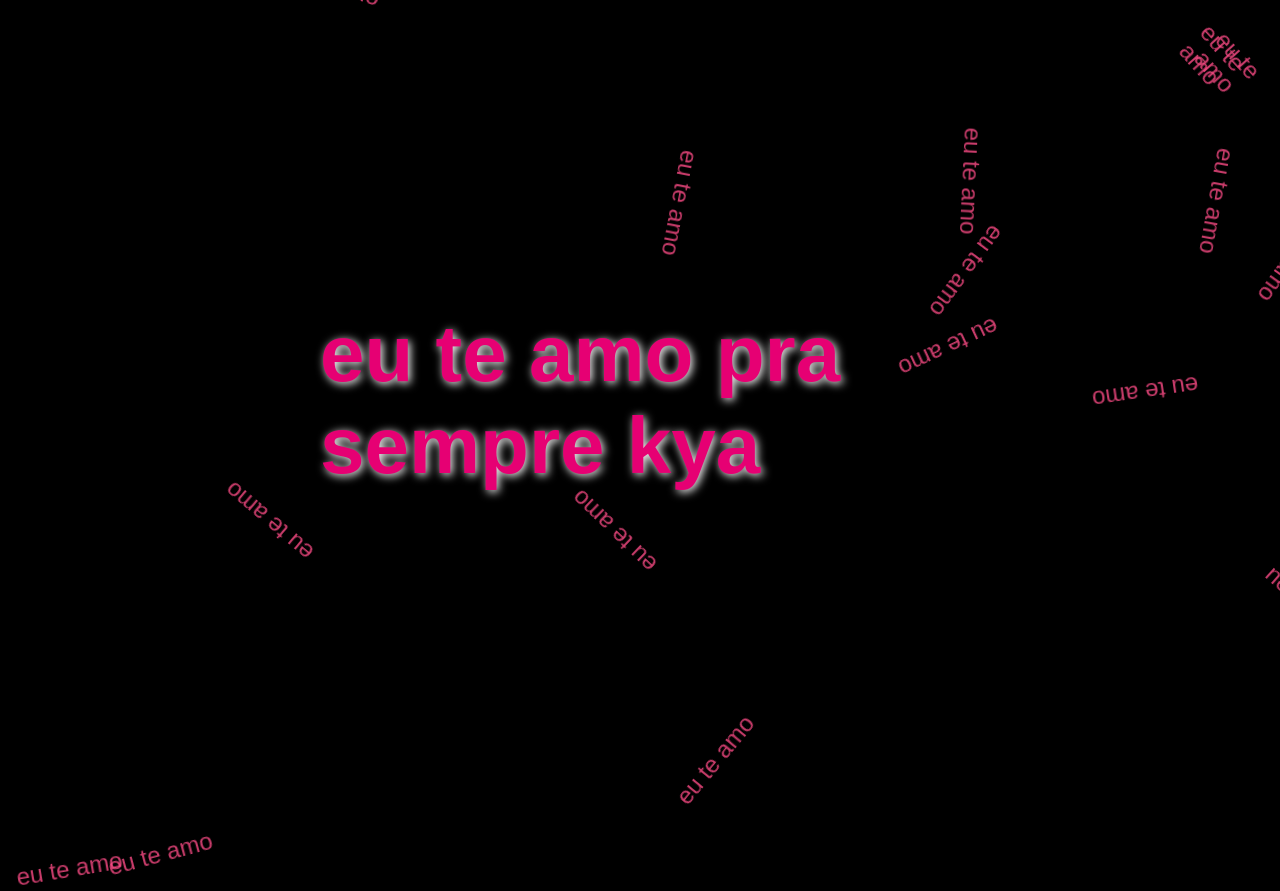
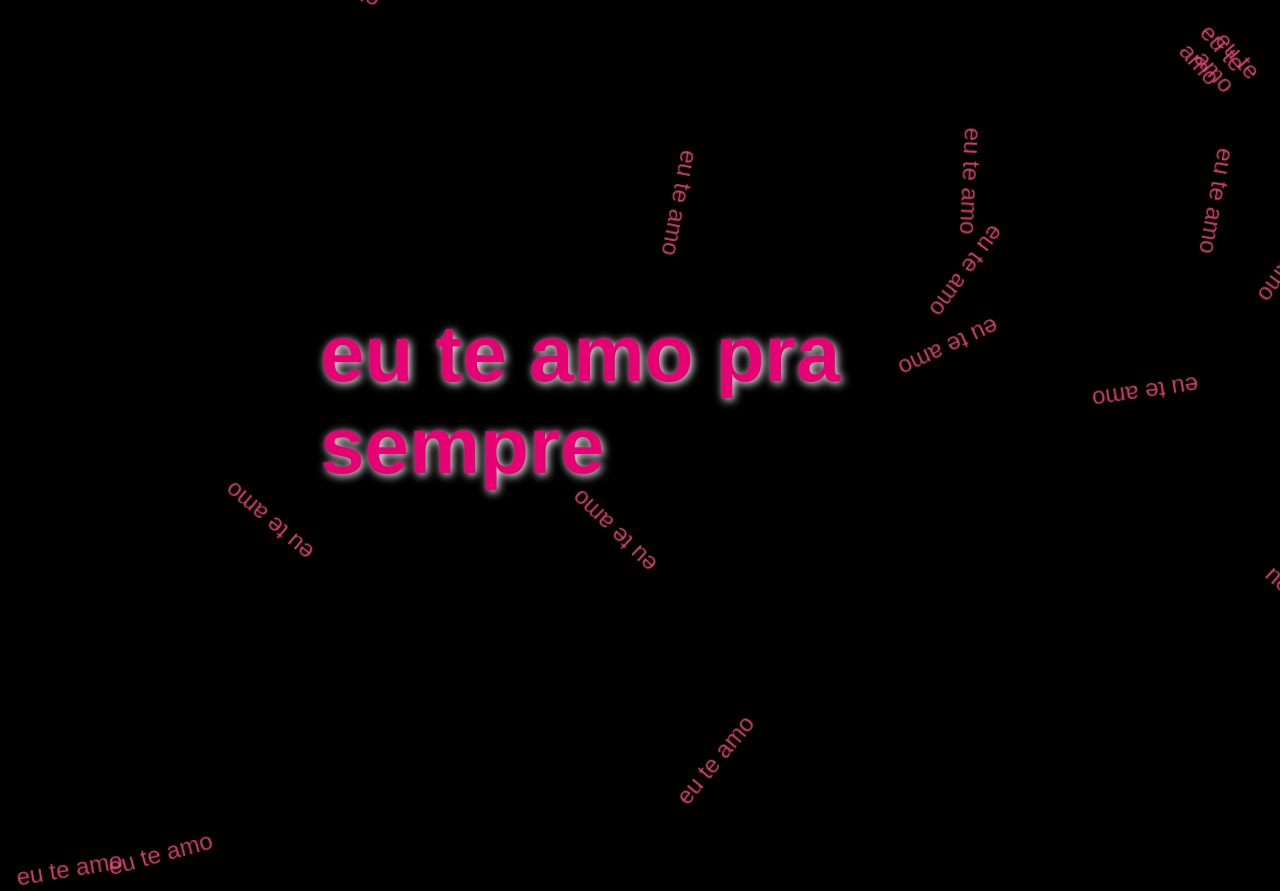
Before and after one commit to Joaomanuel25/o-amor, a plain HTML site: page index.html in a window 1280 px wide. Shown: the top 891 px of the page. Drawn offline with Linux system fonts and the light colour scheme.

Commit message:
Update index.html

```diff
--- a/index.html
+++ b/index.html
@@ -58,7 +58,7 @@
     </style>
 </head>
 <body>
-    <div class="center-text">eu te amo pra sempre kya</div>
+    <div class="center-text">eu te amo pra sempre </div>
 
     <script>
         // Criar textos caindo
```
